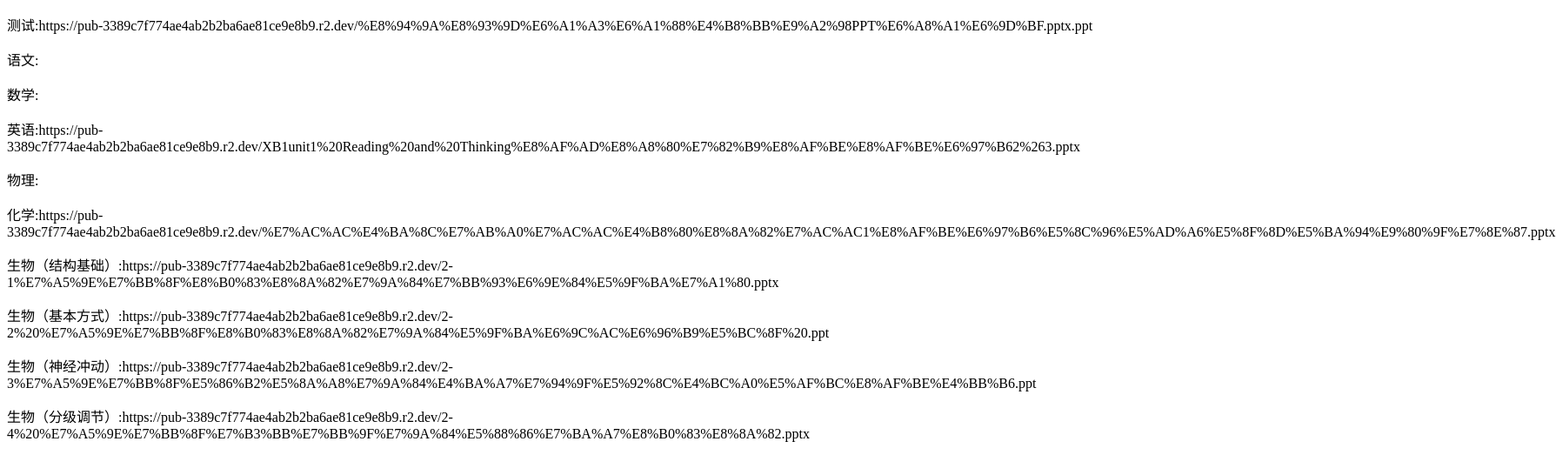
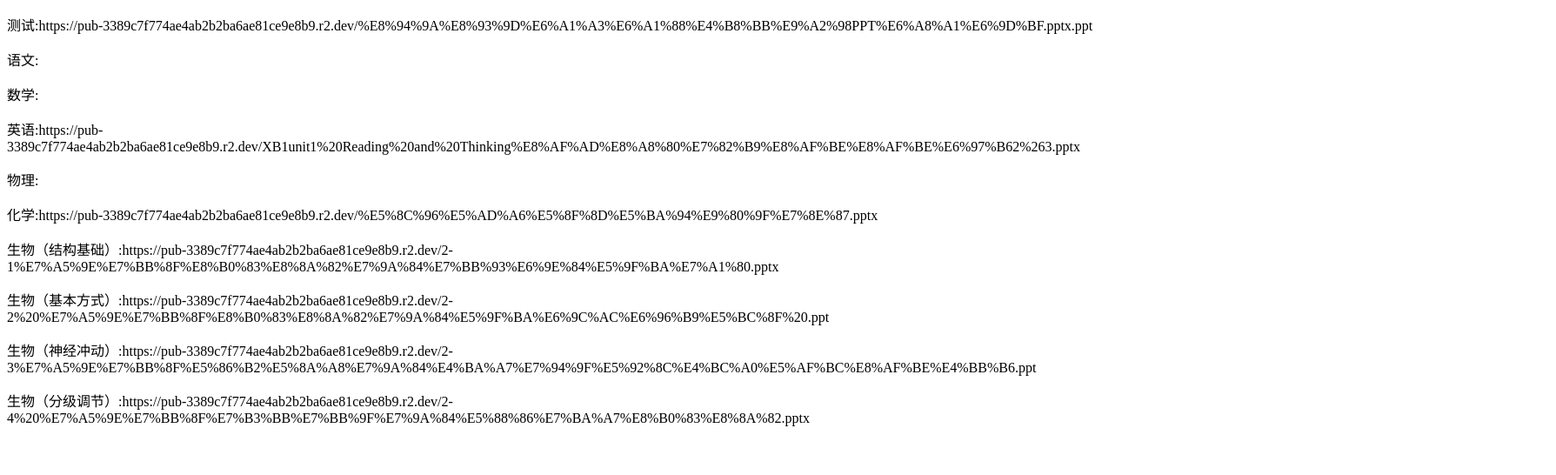
Before and after one commit to machoneko/machoneko.github.io, a plain HTML site: page banji/index.html in a window 1280 px wide. Shown: the whole page at 87% size, 1789 px wide, since content can reach past the window. Drawn offline with Linux system fonts and the light colour scheme.

Commit message:
Update index.html

```diff
--- a/banji/index.html
+++ b/banji/index.html
@@ -13,7 +13,7 @@
         <p>数学:<p/>
         <p>英语:https://pub-3389c7f774ae4ab2b2ba6ae81ce9e8b9.r2.dev/XB1unit1%20Reading%20and%20Thinking%E8%AF%AD%E8%A8%80%E7%82%B9%E8%AF%BE%E8%AF%BE%E6%97%B62%263.pptx<p/>
         <p>物理:<p/>
-        <p>化学:https://pub-3389c7f774ae4ab2b2ba6ae81ce9e8b9.r2.dev/%E7%AC%AC%E4%BA%8C%E7%AB%A0%E7%AC%AC%E4%B8%80%E8%8A%82%E7%AC%AC1%E8%AF%BE%E6%97%B6%E5%8C%96%E5%AD%A6%E5%8F%8D%E5%BA%94%E9%80%9F%E7%8E%87.pptx<p/>
+        <p>化学:https://pub-3389c7f774ae4ab2b2ba6ae81ce9e8b9.r2.dev/%E5%8C%96%E5%AD%A6%E5%8F%8D%E5%BA%94%E9%80%9F%E7%8E%87.pptx<p/>
         <p>生物（结构基础）:https://pub-3389c7f774ae4ab2b2ba6ae81ce9e8b9.r2.dev/2-1%E7%A5%9E%E7%BB%8F%E8%B0%83%E8%8A%82%E7%9A%84%E7%BB%93%E6%9E%84%E5%9F%BA%E7%A1%80.pptx<p/>
         <p>生物（基本方式）:https://pub-3389c7f774ae4ab2b2ba6ae81ce9e8b9.r2.dev/2-2%20%E7%A5%9E%E7%BB%8F%E8%B0%83%E8%8A%82%E7%9A%84%E5%9F%BA%E6%9C%AC%E6%96%B9%E5%BC%8F%20.ppt<p/>
          <p>生物（神经冲动）:https://pub-3389c7f774ae4ab2b2ba6ae81ce9e8b9.r2.dev/2-3%E7%A5%9E%E7%BB%8F%E5%86%B2%E5%8A%A8%E7%9A%84%E4%BA%A7%E7%94%9F%E5%92%8C%E4%BC%A0%E5%AF%BC%E8%AF%BE%E4%BB%B6.ppt<p/>
```
